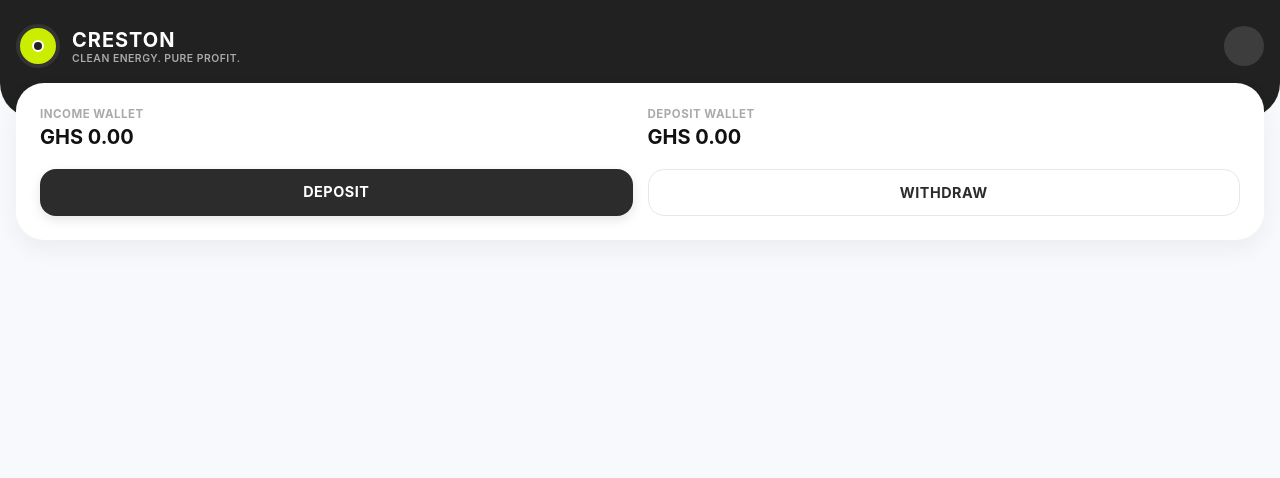
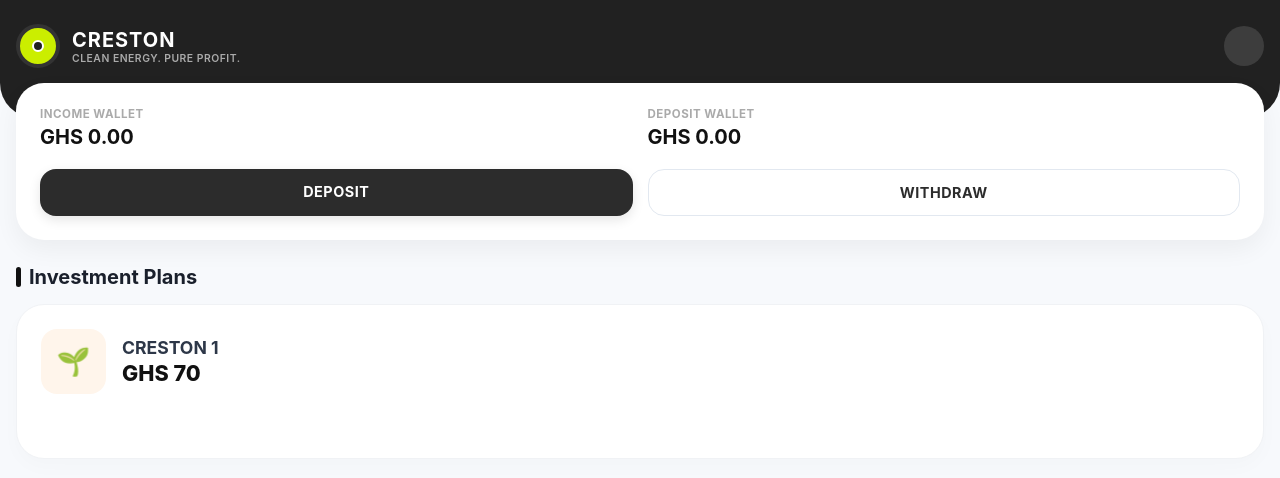
Before and after one commit to williamsdarkwa4-star/creston-app, a Flask app: template templates/dashboard.html in a window 1280 px wide. Shown: the top 478 px of the page. Run offline with Flask 3, Linux system fonts and the light colour scheme; the template is opened without the code that fills it, so the values that code supplies are empty; some libraries are stand-ins or nearby versions.

Commit message:
Update dashboard with investment plans and alerts
Added investment plans section and alert banner for messages.

```diff
--- a/templates/dashboard.html
+++ b/templates/dashboard.html
@@ -5,7 +5,6 @@
     <meta name="viewport" content="width=device-width, initial-scale=1.0">
     <title>Creston - Home</title>
     <style>
-        /* Mobile-first structural layout configurations tracking */
         * {
             margin: 0;
             padding: 0;
@@ -16,13 +15,12 @@
         body {
             background-color: #f7f9fc;
             color: #111111;
-            padding-bottom: 90px; /* Generous baseline space footprint layout for bottom navigation bar */
+            padding-bottom: 90px;
             display: flex;
             flex-direction: column;
             min-height: 100vh;
         }
 
-        /* Top Dark Brand Banner Layout Strip Component Box */
         .top-navbar {
             background-color: #212121;
             padding: 24px 16px 50px 16px;
@@ -41,7 +39,6 @@
             gap: 12px;
         }
 
-        /* Yellow Target Core Minimalistic Profile Logo Grid Asset */
         .mini-logo {
             width: 44px;
             height: 44px;
@@ -87,7 +84,6 @@
             border-radius: 50%;
         }
 
-        /* Wallet Overlapping Card Balance Module Dashboard Panel Layout */
         .wallet-card {
             background-color: #ffffff;
             border-radius: 28px;
@@ -125,7 +121,6 @@
             color: #111111;
         }
 
-        /* Operational Financial Link Actions Button Matrix Layout Container */
         .wallet-actions {
             display: grid;
             grid-template-columns: 1fr 1fr;
@@ -155,7 +150,6 @@
             background-color: #ffffff;
         }
 
-        /* Section Investment Plans Label Header Indicator Alignment */
         .section-container {
             padding: 0 16px;
             margin-bottom: 15px;
@@ -179,7 +173,6 @@
             border-radius: 10px;
         }
 
-        /* Package Catalog Card Display Framework Blocks Modules */
         .plan-card {
             background-color: #ffffff;
             border-radius: 28px;
@@ -225,7 +218,6 @@
             color: #111111;
         }
 
-        /* Metric Data Grid Rows */
         .plan-metrics-grid {
             display: grid;
             grid-template-columns: 1fr 1fr 1fr;
@@ -255,7 +247,6 @@
             color: #334155;
         }
 
-        /* Interactive Action Buy Execution Component Trigger Button Layout */
         .invest-now-btn {
             background-color: #292929;
             color: #ffffff;
@@ -271,7 +262,6 @@
             box-shadow: 0 4px 15px rgba(0, 0, 0, 0.1);
         }
 
-        /* Fixed Mobile Tab Navigation Ribbon UI Container Panel Strip */
         .bottom-nav-bar {
             position: fixed;
             bottom: 0;
@@ -301,7 +291,7 @@
         }
 
         .nav-item.active {
-            color: #111111; /* Active home navigation state indicator tracking variable color alignment */
+            color: #111111;
         }
 
         .nav-icon {
@@ -322,7 +312,6 @@
 </head>
 <body>
 
-    <!-- Main Branding Header Segment -->
     <div class="top-navbar">
         <div class="brand-meta">
             <div class="mini-logo">
@@ -336,7 +325,6 @@
         <div class="user-avatar-placeholder"></div>
     </div>
 
-    <!-- Client Wallet Summary Metrics Display Widget Card -->
     <div class="wallet-card">
         <div class="wallet-grids">
             <div class="wallet-node">
@@ -353,3 +341,27 @@
             <a href="/withdraw" class="action-button outlined">Withdraw</a>
         </div>
     </div>
+
+    <div class="section-container">
+        <h2 class="section-title">Investment Plans</h2>
+    </div>
+
+    {% with messages = get_flashed_messages() %}
+        {% if messages %}
+            {% for msg in messages %} <div class="alert-banner-box">⚠️ {{ msg }}</div> {% endfor %}
+        {% endif %}
+    {% endwith %}
+
+    <!-- FIXED: Wrapped all card elements into a proper POST action form execution block -->
+    <form action="/invest" method="POST">
+
+        <!-- Plan 1 -->
+        <div class="plan-card">
+            <div class="plan-header">
+                <div class="plan-icon-box">🌱</div>
+                <div class="plan-info-title">
+                    <span class="plan-name">CRESTON 1</span>
+                    <span class="plan-cost">GHS 70</span>
+                </div>
+            </div>
+            <div class="plan-metrics-grid">
```
